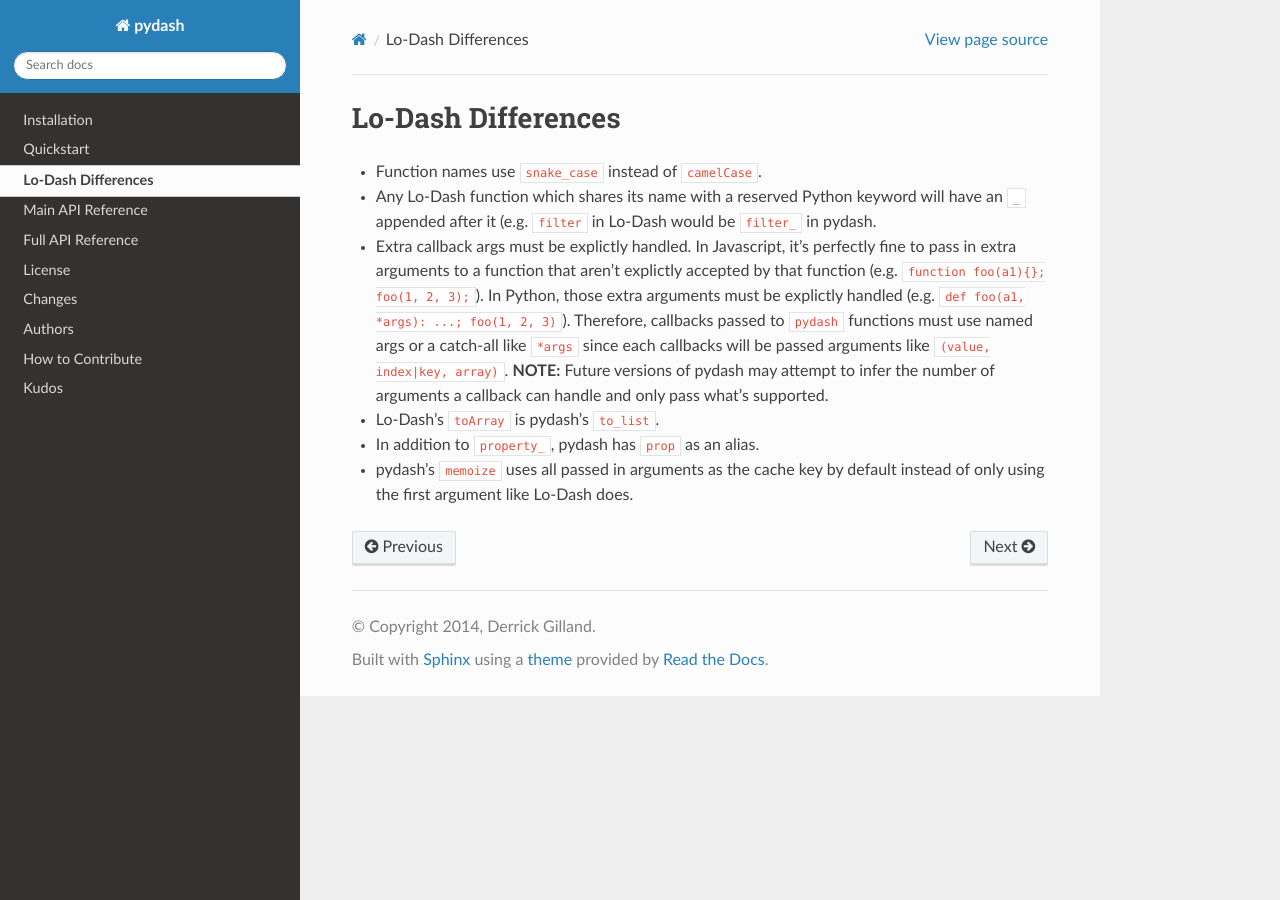
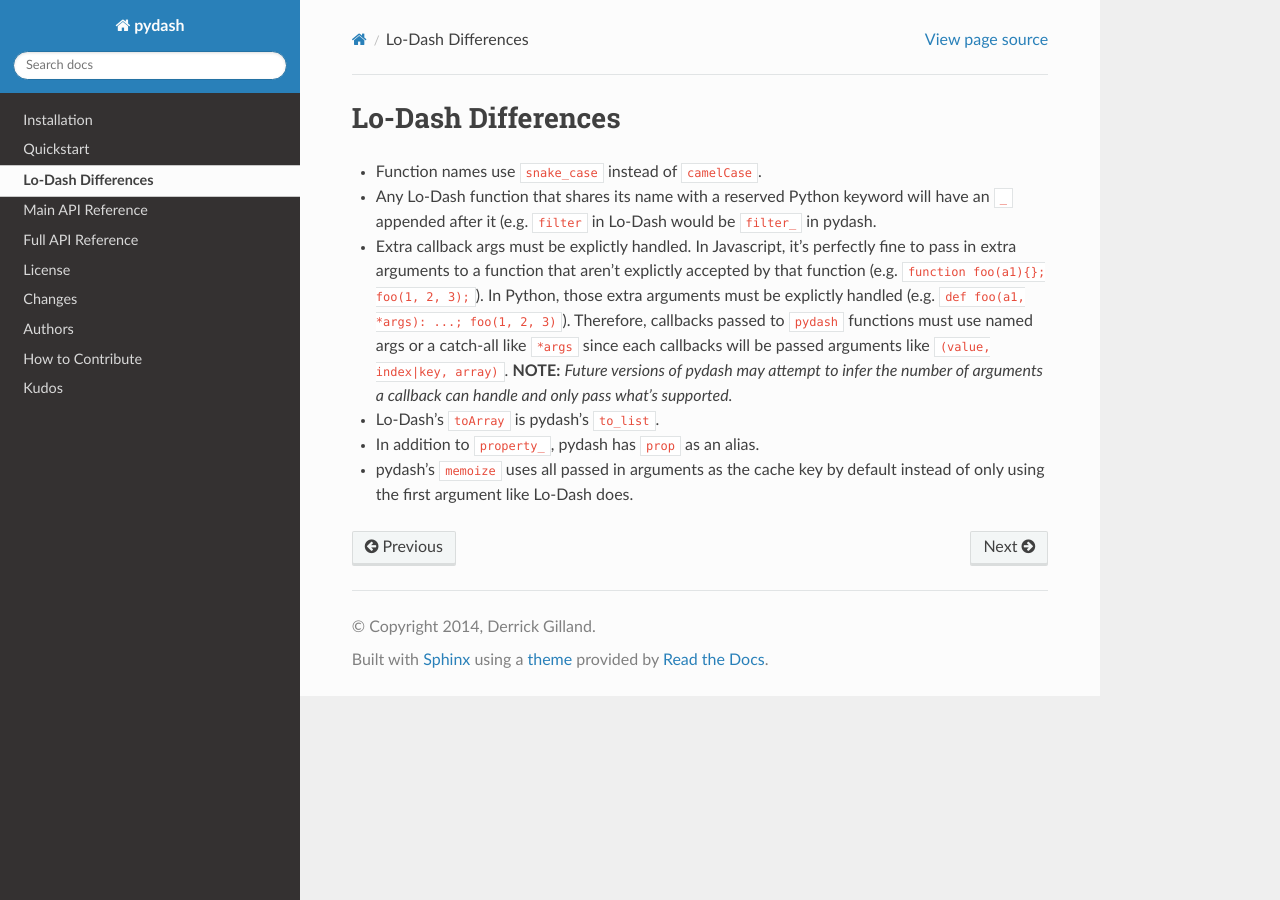
Before and after one commit to dgilland/pydash, a Sphinx documentation site: the page built from docs/differences.rst, in a window 1280 px wide. Built offline with Sphinx 7.4.7 and the Read the Docs theme 2.0.0, drawn with Linux system fonts in a browser that asks for light colours; the version number could not be read and is left out.

Commit message:
Minor wording and formatting changes.

```diff
--- a/docs/differences.rst
+++ b/docs/differences.rst
@@ -2,8 +2,8 @@ Lo-Dash Differences
 ===================
 
 - Function names use ``snake_case`` instead of ``camelCase``.
-- Any Lo-Dash function which shares its name with a reserved Python keyword will have an ``_`` appended after it (e.g. ``filter`` in Lo-Dash would be ``filter_`` in pydash.
-- Extra callback args must be explictly handled. In Javascript, it's perfectly fine to pass in extra arguments to a function that aren't explictly accepted by that function (e.g. ``function foo(a1){}; foo(1, 2, 3);``). In Python, those extra arguments must be explictly handled (e.g. ``def foo(a1, *args): ...; foo(1, 2, 3)``). Therefore, callbacks passed to ``pydash`` functions must use named args or a catch-all like ``*args`` since each callbacks will be passed arguments like ``(value, index|key, array)``. **NOTE:** Future versions of pydash may attempt to infer the number of arguments a callback can handle and only pass what's supported.
+- Any Lo-Dash function that shares its name with a reserved Python keyword will have an ``_`` appended after it (e.g. ``filter`` in Lo-Dash would be ``filter_`` in pydash.
+- Extra callback args must be explictly handled. In Javascript, it's perfectly fine to pass in extra arguments to a function that aren't explictly accepted by that function (e.g. ``function foo(a1){}; foo(1, 2, 3);``). In Python, those extra arguments must be explictly handled (e.g. ``def foo(a1, *args): ...; foo(1, 2, 3)``). Therefore, callbacks passed to ``pydash`` functions must use named args or a catch-all like ``*args`` since each callbacks will be passed arguments like ``(value, index|key, array)``. **NOTE:** *Future versions of pydash may attempt to infer the number of arguments a callback can handle and only pass what's supported.*
 - Lo-Dash's ``toArray`` is pydash's ``to_list``.
 - In addition to ``property_``, pydash has ``prop`` as an alias.
 - pydash's ``memoize`` uses all passed in arguments as the cache key by default instead of only using the first argument like Lo-Dash does.
```
